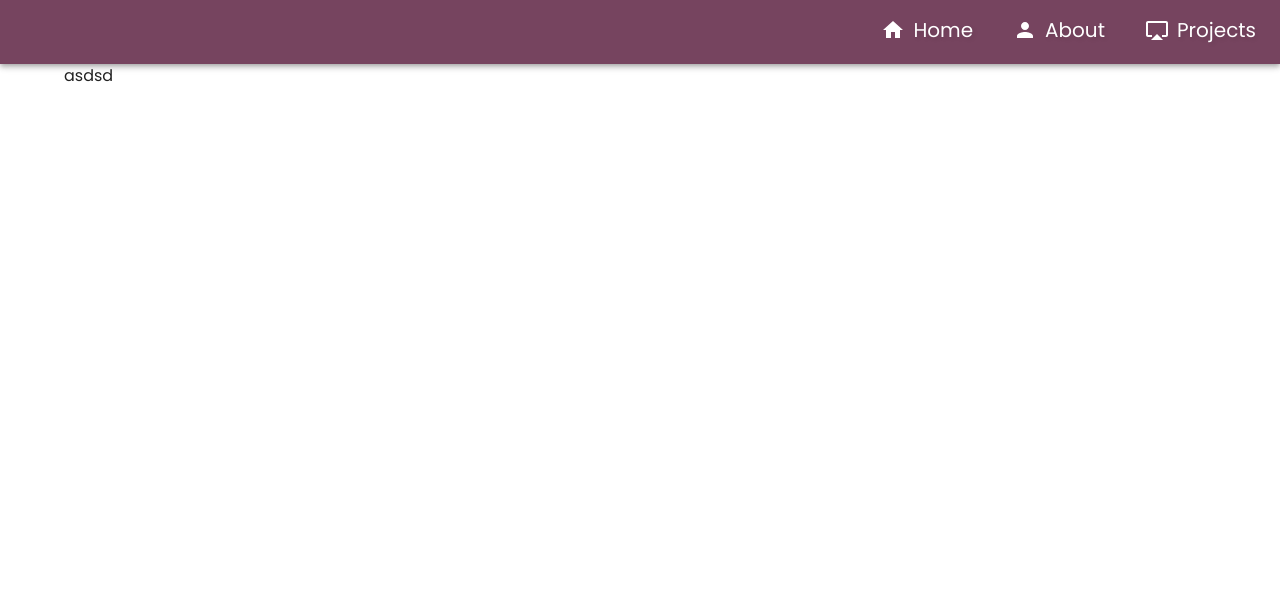
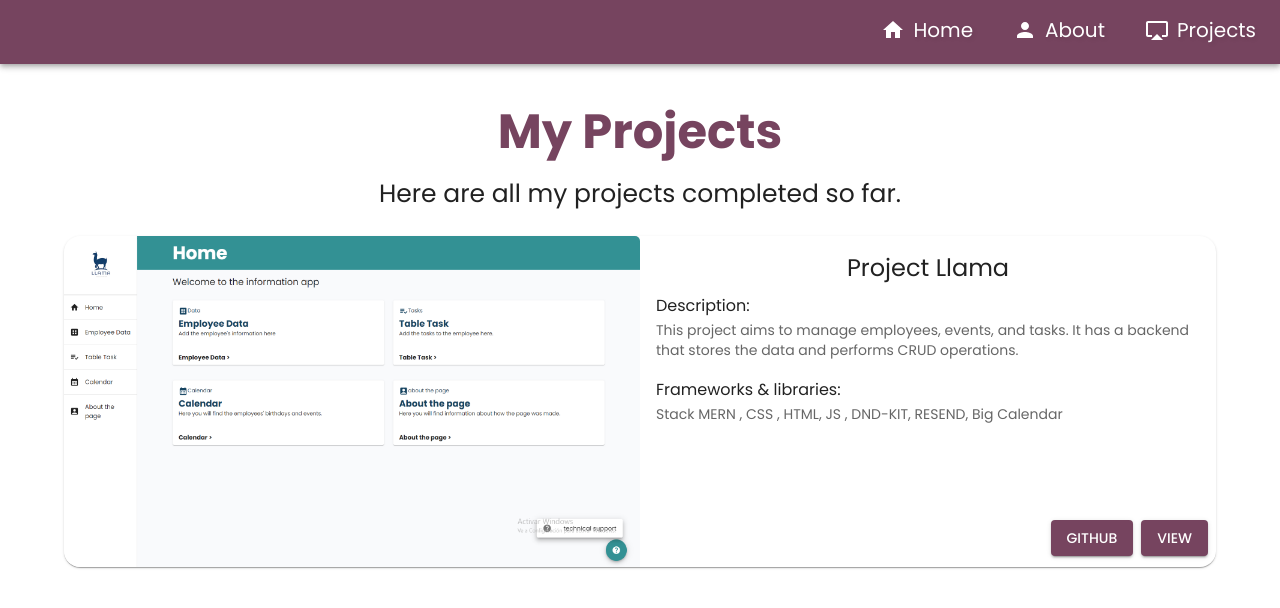
Before and after one commit to angeloChoque/My-Portfolio, a React (Vite) app: page /projects in a window 1280 px wide. Shown: the top 608 px of the page. Built offline with nearby package versions, Linux system fonts and the light colour scheme.

Commit message:
cards are added

```diff
--- a/src/data/commons.jsx
+++ b/src/data/commons.jsx
@@ -5,41 +5,65 @@ import AirplayIcon from "@mui/icons-material/Airplay";
 export const ITEM = [
   {
     title: "Home",
-    icon: <HomeIcon sx={{mr:1}} />,
+    icon: <HomeIcon sx={{ mr: 1 }} />,
     path: "/",
   },
   {
     title: "About",
-    icon: <PersonIcon sx={{mr:1}} />,
+    icon: <PersonIcon sx={{ mr: 1 }} />,
     path: "/about",
   },
   {
     title: "Projects",
-    icon: <AirplayIcon sx={{mr:1}} />,
+    icon: <AirplayIcon sx={{ mr: 1 }} />,
     path: "/projects",
   },
 ];
 
-export const LOGO_SKILLS=[
+export const LOGO_SKILLS = [
   {
-    url:"/public/javascript-3.png",alt:"JavaScript Logo",tooltip:"intermediate"
+    url: "/public/javascript-3.png",
+    alt: "JavaScript Logo",
+    tooltip: "intermediate",
   },
   {
-    url:"/public/html5.png",alt:"HTML5 Logo",tooltip:"avanced "
+    url: "/public/html5.png",
+    alt: "HTML5 Logo",
+    tooltip: "avanced ",
   },
   {
-    url:"/public/css3-emblem-blue-shield-and-white-text-vector.jpg",alt:"CSS Logo",tooltip:"intermediate "
+    url: "/public/css3-emblem-blue-shield-and-white-text-vector.jpg",
+    alt: "CSS Logo",
+    tooltip: "intermediate ",
   },
   {
-    url:"/public/react-icon-2048x2048-o8k3ymqa.png",alt:"React Logo",tooltip:"intermediate "
+    url: "/public/react-icon-2048x2048-o8k3ymqa.png",
+    alt: "React Logo",
+    tooltip: "intermediate ",
   },
   {
-    url:"/public/mongoDb.png",alt:"MongoDB Logo",tooltip:"basic "
+    url: "/public/mongoDb.png",
+    alt: "MongoDB Logo",
+    tooltip: "basic ",
   },
   {
-    url:"/public/node.png",alt:"NodeJs Logo",tooltip:"basic "
+    url: "/public/node.png",
+    alt: "NodeJs Logo",
+    tooltip: "basic ",
   },
   {
-    url:"/public/express.png",alt:"express Logo",tooltip:"basic "
-  }
-]
+    url: "/public/express.png",
+    alt: "express Logo",
+    tooltip: "basic ",
+  },
+];
+
+export const PROYECTS = [
+  {
+    title: "Project Llama",
+    url: "/public/project_llama.png",
+    description:
+      "This project aims to manage employees, events, and tasks. It has a backend that stores the data and performs CRUD operations.",
+    libraries:"Stack MERN , CSS , HTML, JS , DND-KIT, RESEND, Big Calendar"
+    },
+];
--- a/src/pages/AboutMe.jsx
+++ b/src/pages/AboutMe.jsx
@@ -1,4 +1,4 @@
-import { Container, Stack, Tooltip, Typography } from "@mui/material";
+import { Container, Tooltip, Typography, Grid } from "@mui/material";
 import { COLOR_3 } from "../assets/color";
 import { motion } from "framer-motion";
 import { LOGO_SKILLS } from "../data/commons";
@@ -18,7 +18,7 @@ const AboutMe = () => {
           More About Me
         </Typography>
         <Typography variant="body2" fontSize={29}>
-          Im a passionate frontend developer with solid experience in{" "}
+          I&apos;m a passionate frontend developer with solid experience in{" "}
           <strong style={{ color: COLOR_3 }}>
             React, HTML, CSS, and JavaScript
           </strong>
@@ -28,40 +28,33 @@ const AboutMe = () => {
         </Typography>
         <Typography pt={4} variant="body2" fontSize={29}>
           My commitment to excellence is reflected in every project I work on,
-          always striving to offer innovative and efficient solutions. Im
-          dedicated to making a positive impact on users lives through my work,
-          and Im excited about the opportunities the future may bring.
+          always striving to offer innovative and efficient solutions. I&apos;m
+          dedicated to making a positive impact on users&apos; lives through my work,
+          and I&apos;m excited about the opportunities the future may bring.
         </Typography>
-
         <Typography
-          py={5}
+          py={10}
           variant="h4"
           textAlign={"center"}
           fontWeight={"bold"}
           color={COLOR_3}
         >
-          PROFESIONAL SKILLSET
+          PROFESSIONAL SKILLSET
         </Typography>
-        <Stack
-          direction="row"
-          flexWrap="wrap"
-          justifyContent="center"
-          spacing={5}
-        >
+        <Grid container mb={4} spacing={2} justifyContent="center">
           {LOGO_SKILLS.map((logo) => (
-            <Tooltip
-            key={logo.alt}
-            title={logo.tooltip}
-            >
-              <motion.div
-                style={{ width: "12%" }}
-                whileHover={{ scale: 1.1 }}
-              >
-                <img src={logo.url} alt={logo.alt} style={{ width: "100%" }} />
-              </motion.div>
-            </Tooltip>
+            <Grid item xs={12} sm={6} md={4} lg={3} key={logo.alt}>
+              <Tooltip title={logo.tooltip}>
+                <motion.div
+                  style={{ width: "100%", textAlign: "center" }}
+                  whileHover={{ scale: 1.1 }}
+                >
+                  <img src={logo.url} alt={logo.alt} style={{ width: "50%" }} />
+                </motion.div>
+              </Tooltip>
+            </Grid>
           ))}
-        </Stack>
+        </Grid>
       </Container>
     </Reveal>
   );
--- a/src/pages/Projects.jsx
+++ b/src/pages/Projects.jsx
@@ -1,11 +1,98 @@
-import { Container } from "@mui/material";
+import {
+  Box,
+  Button,
+  Card,
+  CardActions,
+  CardContent,
+  Container,
+  Grid,
+  Stack,
+  Typography,
+} from "@mui/material";
+import { COLOR_3 } from "../assets/color";
+import Reveal from "../components/Reveal";
+import { PROYECTS } from "../data/commons";
 
 const Projects = () => {
-    return (
-        <Container>
-            asdsd
-        </Container>
-    );
-}
+  return (
+    <Reveal>
+      <Container>
+        <Typography
+          variant="h3"
+          pt={5}
+          pb={2}
+          color={COLOR_3}
+          fontWeight={"BOLD"}
+          textAlign={"center"}
+        >
+          My Projects
+        </Typography>
+        <Typography variant="body2" fontSize={25} textAlign={"center"}>
+          Here are all my projects completed so far.
+        </Typography>
+        <Stack spacing={3} pt={3} pb={5}>
+          {PROYECTS.map((project, index) => (
+            <Card
+              key={index}
+              sx={{
+                width: "100%",
+                display: "flex",
+                flexDirection: "row",
+                borderRadius: "16px",
+              }}
+            >
+              <Grid container>
+                <Grid item xs={6}>
+                  <img
+                    src={project.url}
+                    alt={project.title}
+                    style={{
+                      width: "100%",
+                      height: "100%",
+                      borderRadius: "16px 5px 0 16px",
+                    }}
+                  />
+                </Grid>
+                <Grid item xs={6}>
+                  <CardContent>
+                    <Typography
+                      variant="h5"
+                      textAlign={"center"}
+                      component="div"
+                    >
+                      {project.title}
+                    </Typography>
+                    <Box mt={1}>
+                      <Typography variant="subtitle1">Description:</Typography>
+                      <Typography variant="body2" color="text.secondary">
+                        {project.description}
+                      </Typography>
+                    </Box>
+                    <Box mt={2}>
+                      <Typography variant="subtitle1">
+                        Frameworks & libraries:
+                      </Typography>
+                      <Typography variant="body2" color="text.secondary">
+                        {project.libraries}
+                      </Typography>
+                    </Box>
+                  </CardContent>
+                  <CardActions sx={{justifyContent:"right", mt:9}}>
+                    <Button variant="contained" color="primary">
+                      Github
+                    </Button>
+                    <Button variant="contained" color="primary">
+                      View
+                    </Button>
+                  </CardActions>
+                </Grid>
+              </Grid>
+            </Card>
+          ))}
+        </Stack>
+      </Container>
+    </Reveal>
+  );
+};
 
 export default Projects;
--- a/src/theme/theme.js
+++ b/src/theme/theme.js
@@ -9,7 +9,7 @@ const theme = createTheme({
       main: "rgb(118, 68, 95)",
     },
     secondary: {
-      main: "rgb(0, 0, 0)",
+      main: "rgb(203, 161, 139)",
     },
   },
   components: {
```
Also changed, not shown: public/project_llama.png (added).
